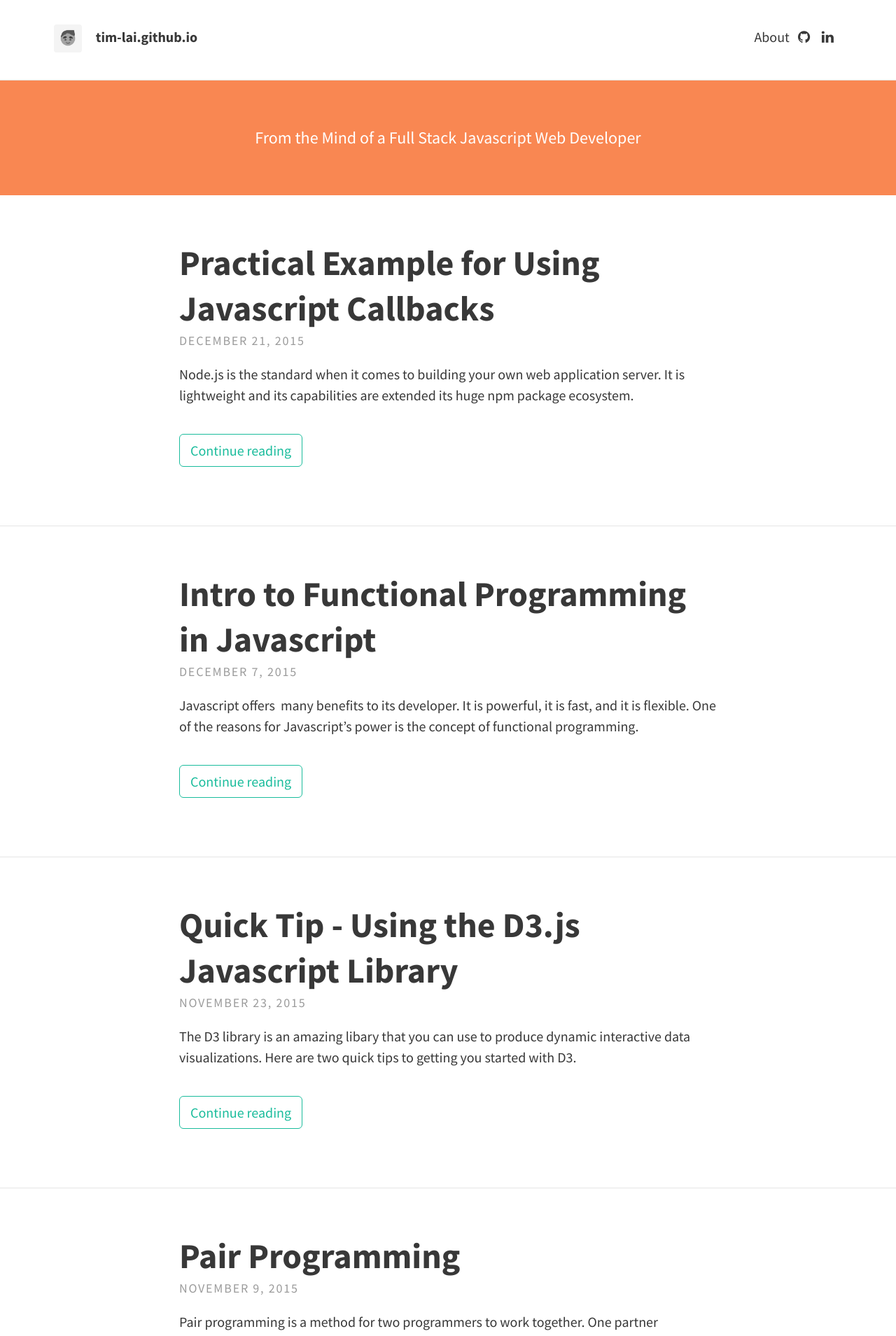
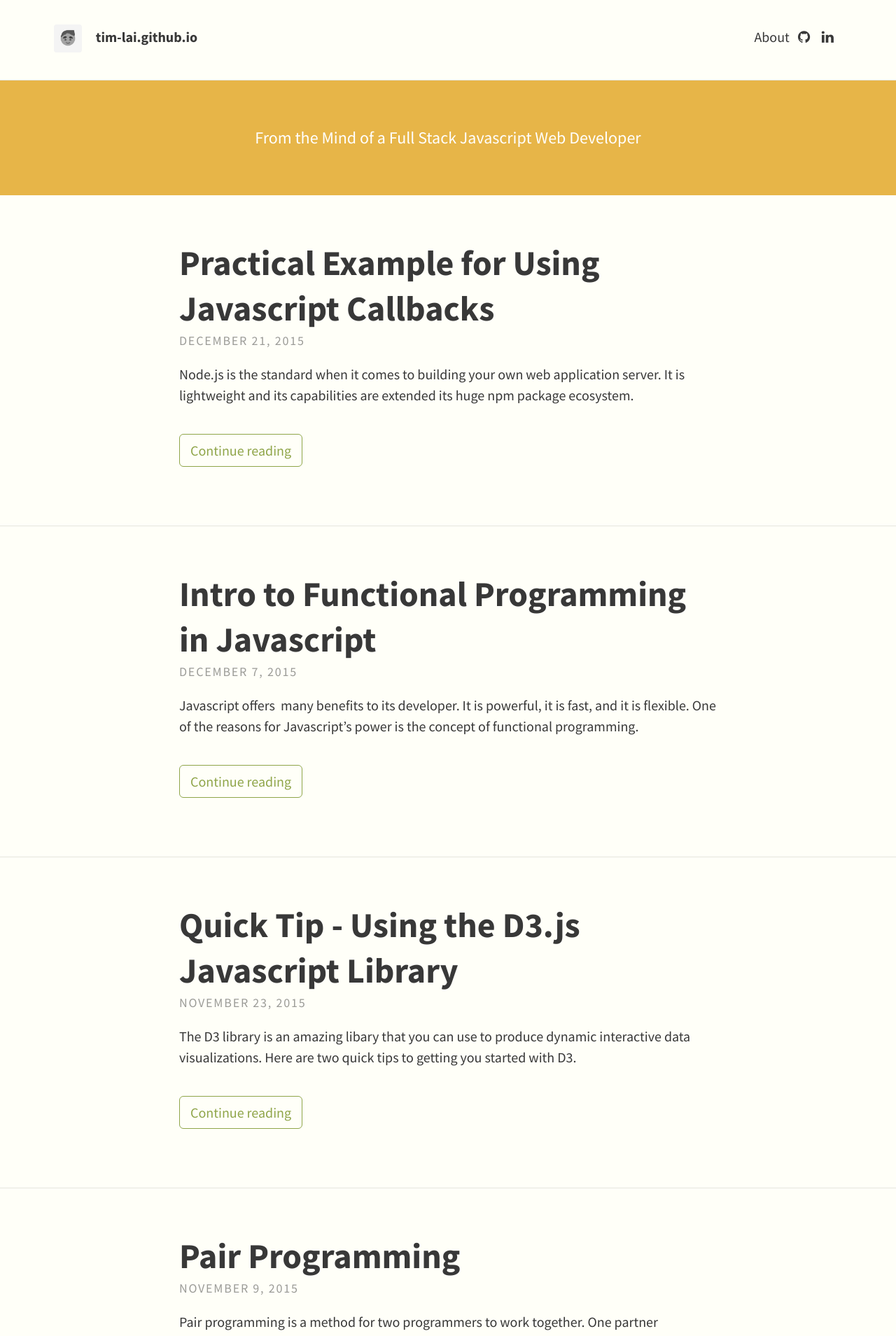
Before and after one commit to tim-lai/tim-lai.github.io, a Jekyll site: the page built from index.html, in a window 1280 px wide. Shown: the top 1909 px of the page at 70% size. Built offline with Jekyll 4.4.1, drawn with Linux system fonts in a browser that asks for light colours; nearby versions of some CDN libraries; the list of posts is cut into pages by our own code; some of the changed text lies outside the part shown.

Commit message:
color palette change

```diff
--- a/_config.yml
+++ b/_config.yml
@@ -16,6 +16,7 @@ theme:
 
   header_text_feature_image:
   footer_text: >
+   Copyright 2015 - 2016 by Tim Lai &nbsp;| &nbsp;
    Powered by <a href="http://jekyllrb.com">Jekyll</a> with <a href="https://rohanchandra.github.io/project/type/">Type Theme</a>
 
   # Icons
--- a/_sass/base/_variables.scss
+++ b/_sass/base/_variables.scss
@@ -9,13 +9,13 @@ $padding-small: 5%;
 $padding-x-small: 3%;
 
 // Brand colours
-$brand-color: #fff;
-$background-color: #fff;
+$brand-color: #fffff8;
+$background-color: #fffff8;
 $border-color: rgba(0, 0, 0, 0.1); // rgba recommended if using feature images
 
 // Typography colours
 $text-color: #383838;
-$link-color: #1ABC9C;
+$link-color: #8FA549;
 $selection-color: #D4D4D4; // visible when highlighting text
 
 // Header colours
@@ -26,5 +26,5 @@ $feature-image-text-color: #fff;
 $feature-image-size: cover; // options include "cover", "contain", "auto"
 
 // Header description box
-$header-desc-background-color: #F98752;
+$header-desc-background-color: #E7B548;
 $header-desc-text-color: #FFF;
```
